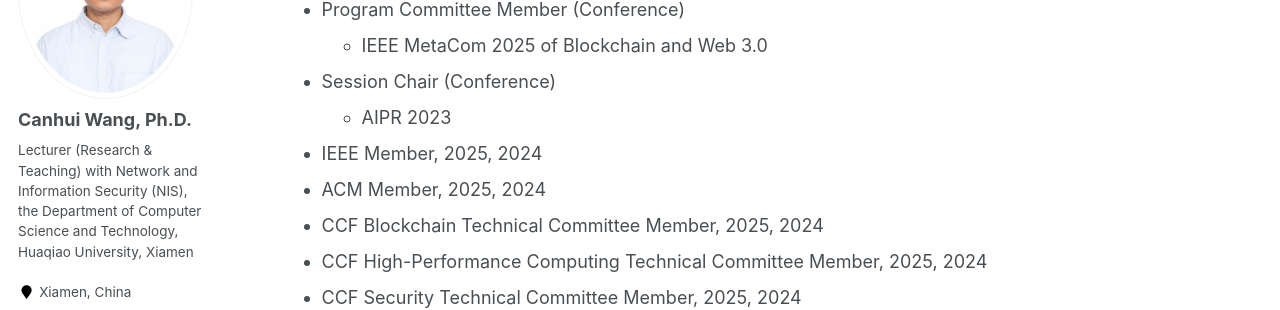
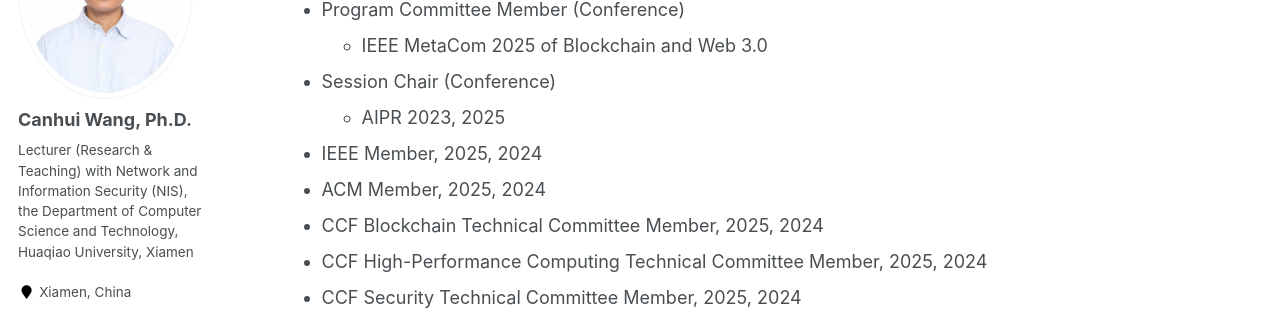
Before and after one commit to Canhui/canhui.github.io, a Jekyll site: the page built from _pages/about.md, in a window 1280 px wide and 900 px high, scrolled down 1874 px. Shown: the part 153-463 px from the top of the window. Built offline with Jekyll 4.4.1, drawn with Linux system fonts in a browser that asks for light colours.

Commit message:
Update about.md

```diff
--- a/_pages/about.md
+++ b/_pages/about.md
@@ -53,7 +53,7 @@ Professional service
 * Program Committee Member (Conference)
   * IEEE MetaCom 2025 of Blockchain and Web 3.0
 * Session Chair (Conference)
-  * AIPR 2023
+  * AIPR 2023, 2025
 * IEEE Member, 2025, 2024
 * ACM Member, 2025, 2024
 * CCF Blockchain Technical Committee Member, 2025, 2024
```
